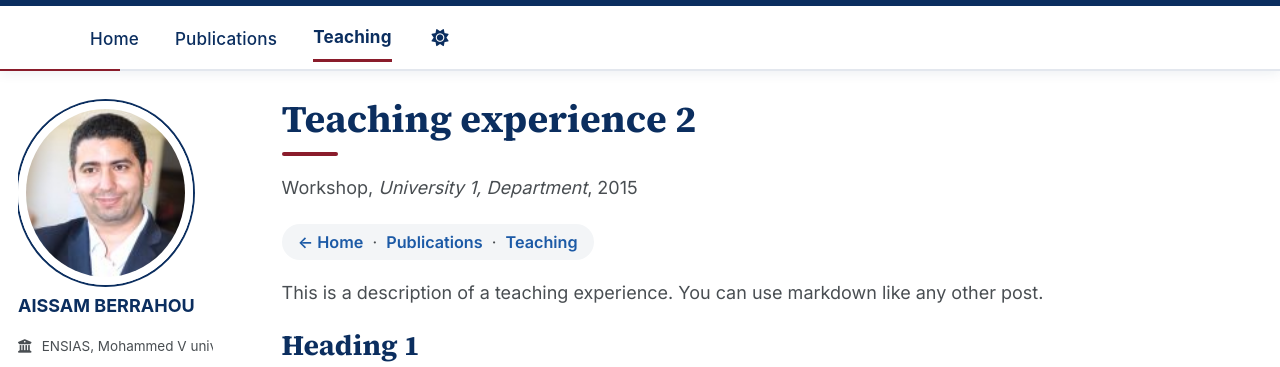
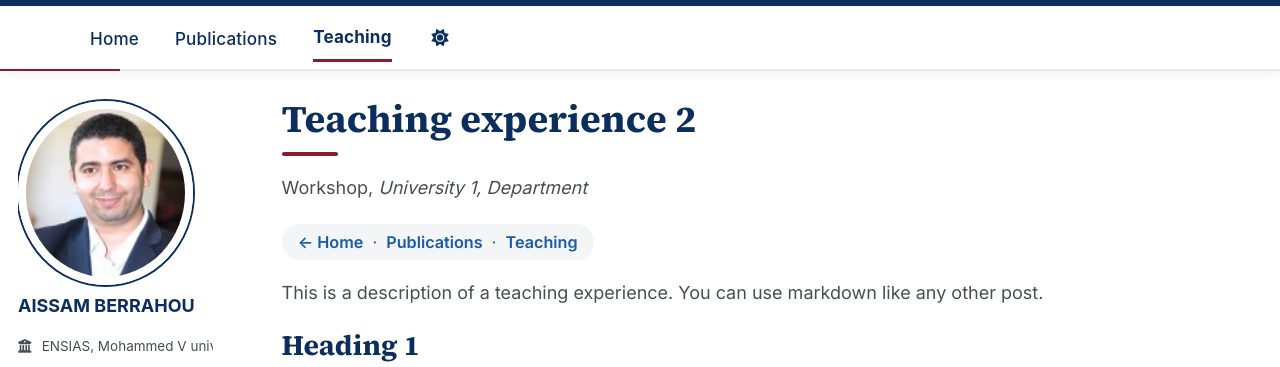
Before and after one commit to aissamberrahou/aissamberrahou.github.io, a Jekyll site: the page built from _teaching/2015-spring-teaching-2.md, in a window 1280 px wide and 979 px high. Shown: the top 367 px of the window. Built offline with Jekyll 4.4.1, drawn with Linux system fonts in a browser that asks for light colours; a style sheet for code colours, icons or effects is not loaded.

Commit message:
Add files via upload

```diff
--- a/_layouts/single.html
+++ b/_layouts/single.html
@@ -35,7 +35,7 @@
         {% endif %}
 
         {% if page.collection == 'teaching' %}
-          <p> {{ page.type }}, <i>{{ page.venue }}</i>, {{ page.date | default: "1900-01-01" | date: "%Y" }} </p>
+          <p> {{ page.type }}, <i>{{ page.venue }}</i></p>
         {% elsif page.venue and page.date %}
           <p>Published in <i>{{ page.venue }}</i>, {{ page.date | default: "1900-01-01" | date: "%Y" }} </p>
         {% elsif page.date %}
```
